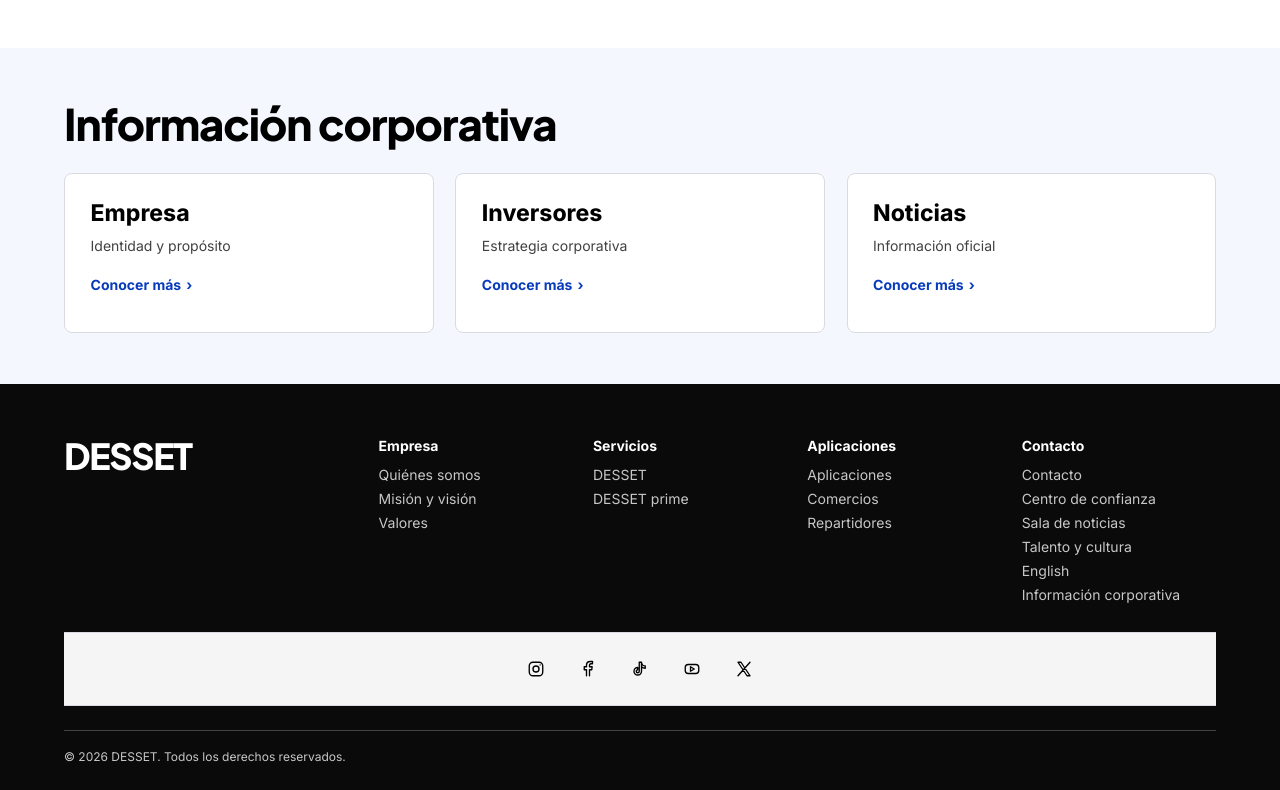
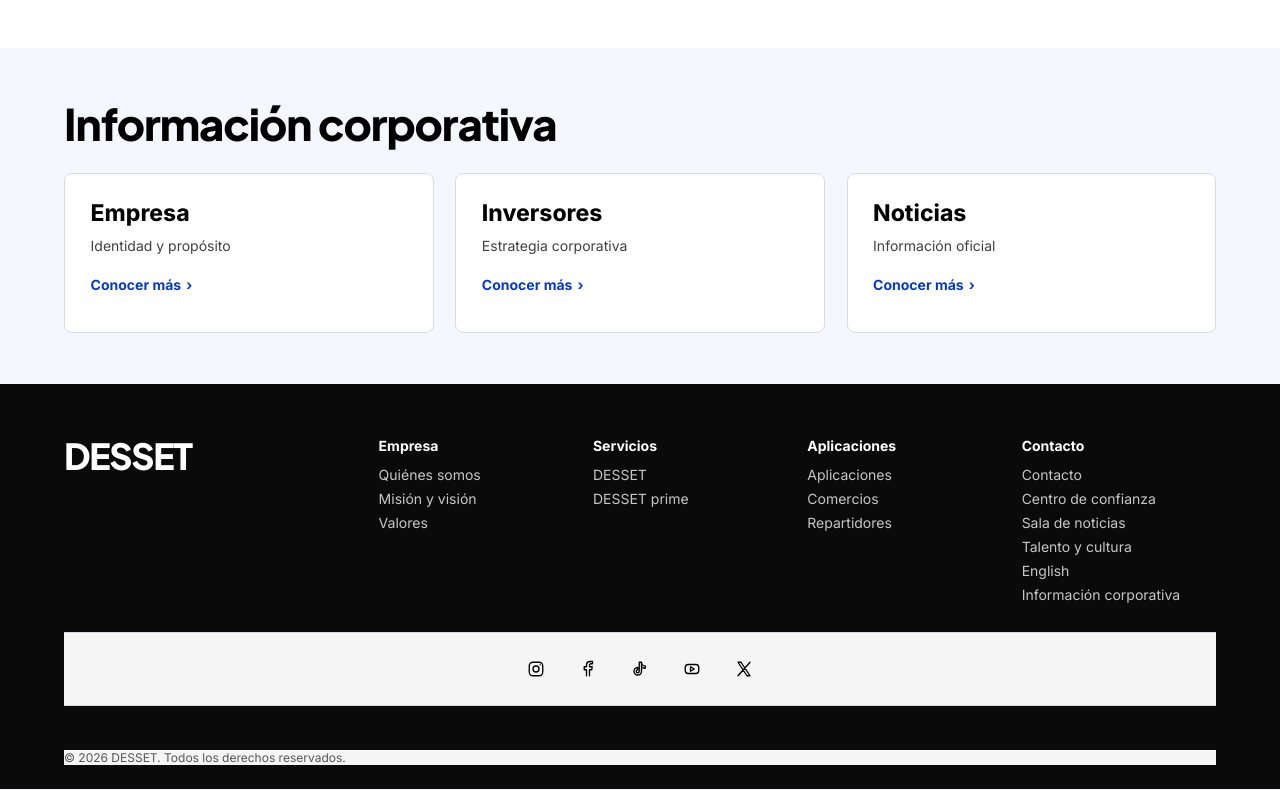
Before and after one commit to M0-coder/DESSET-prime, a website: page index.html in a window 1280 px wide. Shown: the part 2603-3393 px from the top of the page. Drawn offline with Linux system fonts and the light colour scheme.

Commit message:
design: preserve copyright appearance on its original light canvas

```diff
--- a/styles-visual02.css
+++ b/styles-visual02.css
@@ -194,9 +194,10 @@ body:has(#inicio) .home-footer-dark .corporate-footer{
 body:has(#inicio) .home-footer-dark .footer-social{
  grid-column:1/-1;background:#f5f5f5;
 }
+/* Keep the existing copyright typography, text color and margins.
+   A local light background preserves the original contrast. */
 body:has(#inicio) .site-footer.home-footer-dark>p{
- grid-column:1/-1;display:flex;flex-wrap:wrap;justify-content:space-between;gap:8px 24px;
- color:#c7c7c7;font-size:12px;line-height:1.6;border-top:1px solid #444;padding-top:16px;margin:0;
+ grid-column:1/-1;background:#f5f5f5;
 }
 .home-footer-dark a:not(.footer-social a):focus-visible,.home-footer-dark summary:focus-visible{outline:3px solid #ffc62f;outline-offset:3px}
 @media(max-width:960px){
```
